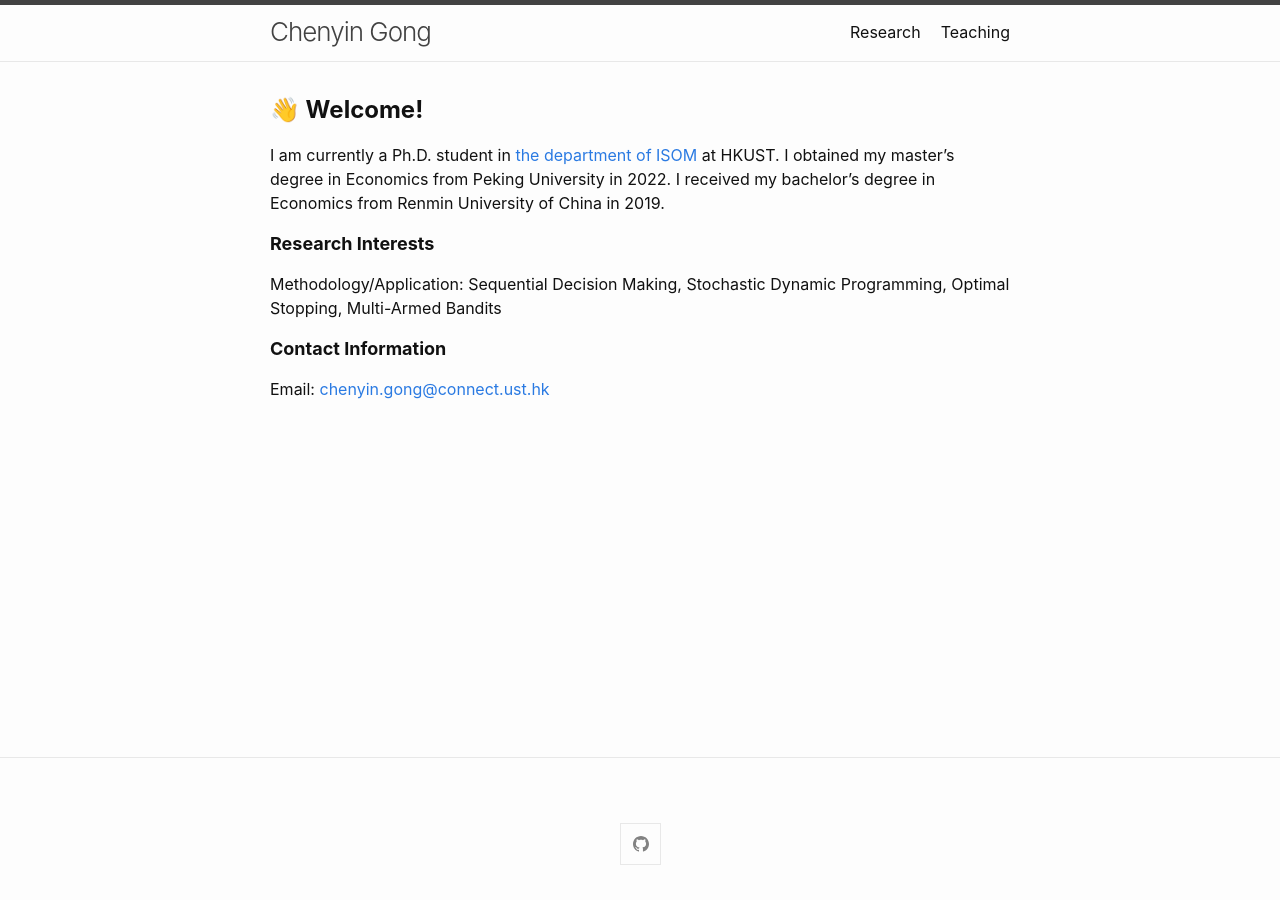
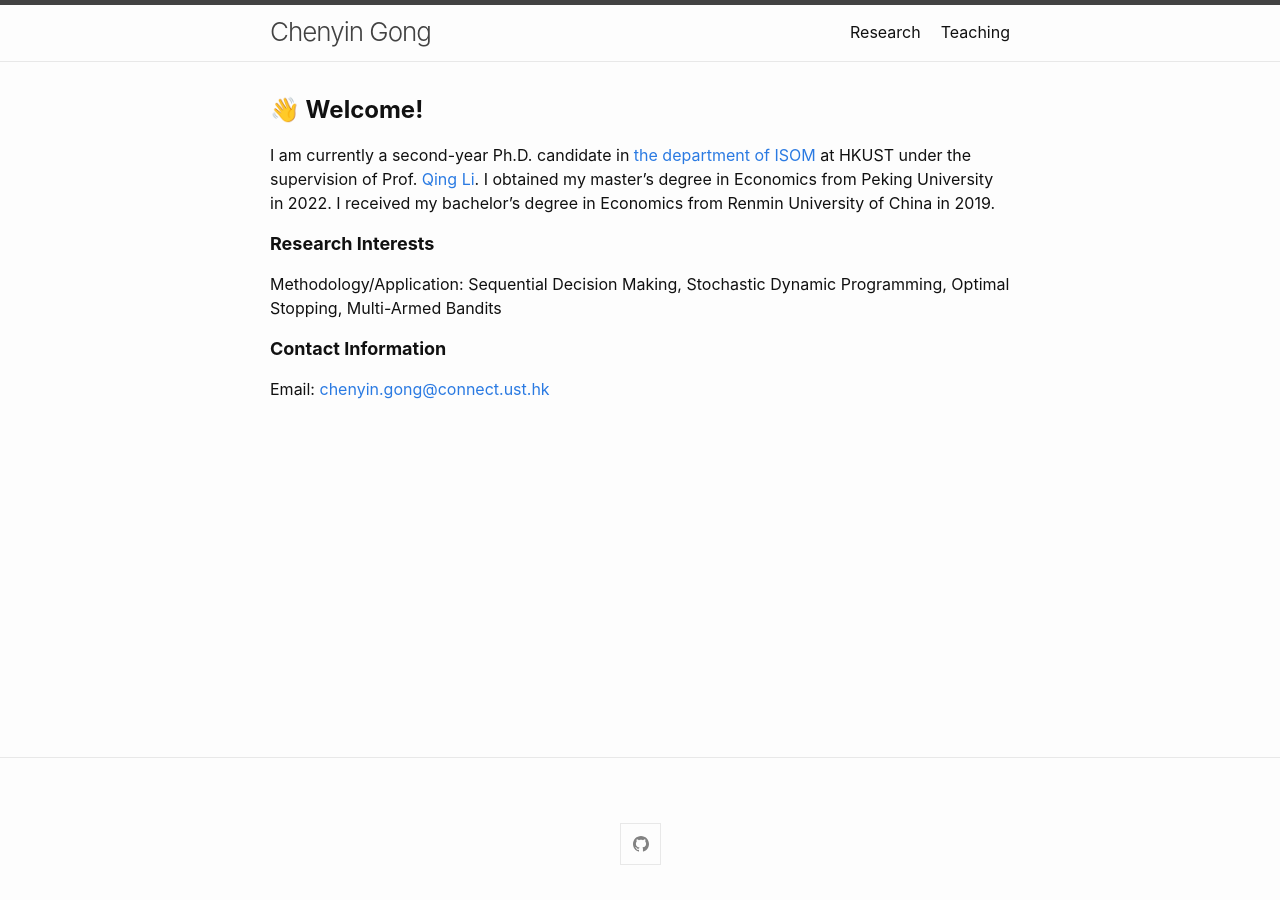
Before and after one commit to chenyingong/chenyingong.github.io, a Jekyll site: the page built from index.md, in a window 1280 px wide. Built offline with Jekyll 4.4.1, drawn with Linux system fonts in a browser that asks for light colours; emoji names are drawn with the system emoji font.

Commit message:
Update index.md

```diff
--- a/index.md
+++ b/index.md
@@ -9,7 +9,7 @@ layout: home
 ---
 **<font size=5>:wave: Welcome!</font>**
 
-I am currently a Ph.D. student in [the department of ISOM](https://isom.hkust.edu.hk/) at HKUST. I obtained my master's degree in Economics from Peking University in 2022. I received my bachelor's degree in Economics from Renmin University of China in 2019.
+I am currently a second-year Ph.D. candidate in [the department of ISOM](https://isom.hkust.edu.hk/) at HKUST under the supervision of Prof. [Qing Li](https://isom.hkust.edu.hk/faculty-and-staff/directory/imqli). I obtained my master's degree in Economics from Peking University in 2022. I received my bachelor's degree in Economics from Renmin University of China in 2019.
 
 **<font size=4>Research Interests</font>**
 
```
